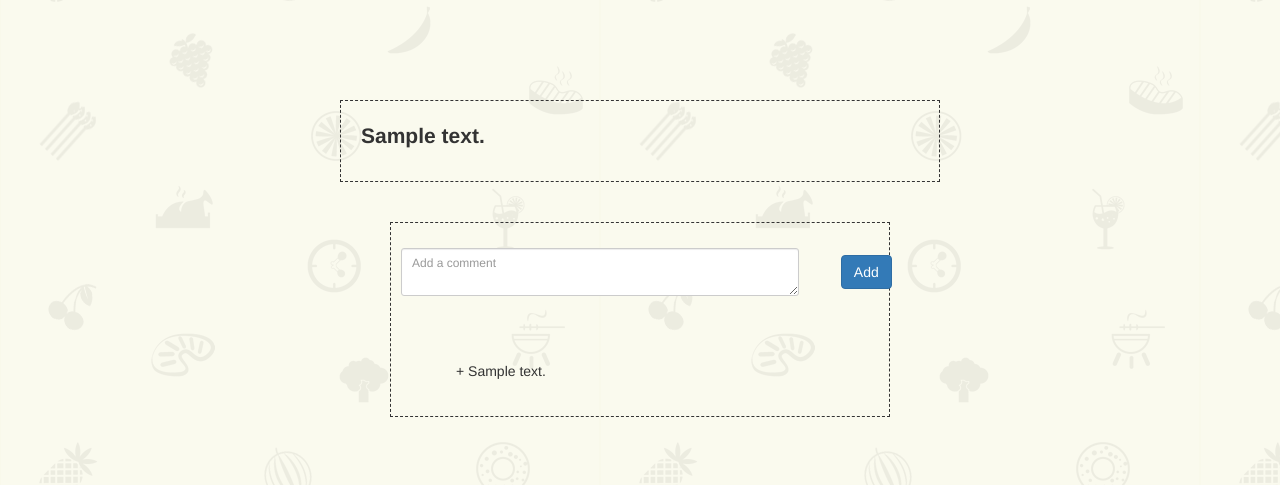
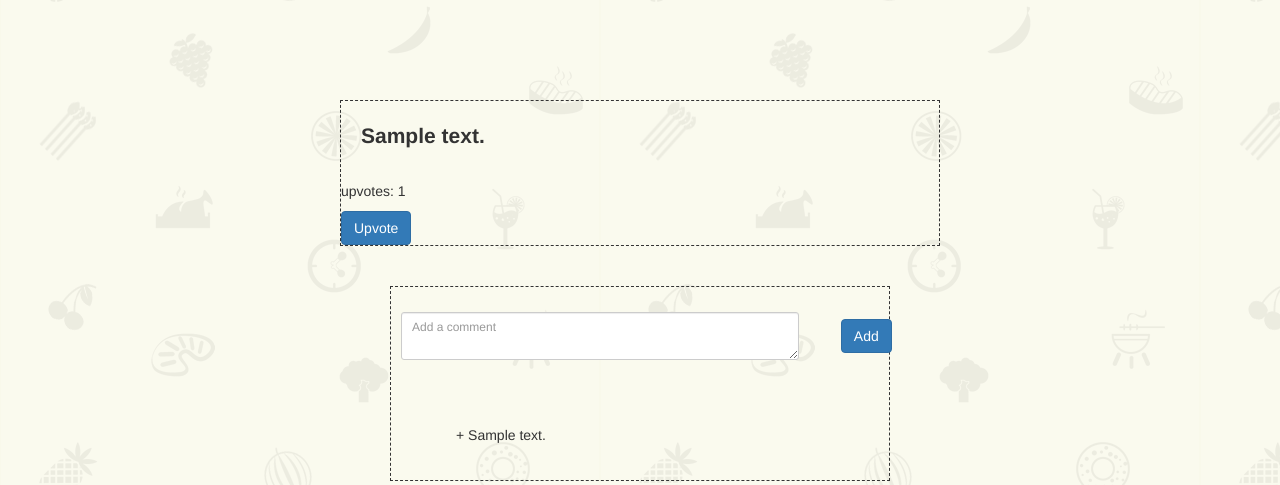
Before and after one commit to sauravtom/lonelyIsland, a Flask app: page /view/1 in a window 1280 px wide. Shown: the part 82-567 px from the top of the page. Run offline with Flask 2, Linux system fonts and the light colour scheme; a user stored in the database is signed in; tables that the repository leaves empty hold one stand-in row (values such as "Sample post"); some libraries are stand-ins or nearby versions.

Commit message:
added upvote in posts

```diff
--- a/main.py
+++ b/main.py
@@ -2,7 +2,7 @@
 
 import flask, flask.views
 from settings import app, login_manager
-from flask import render_template, request, url_for, abort, g
+from flask import render_template, request, url_for, abort, g, flash
 import json
 import os
 from dbHelper import DB
@@ -109,10 +109,14 @@ def upvote_post():
     user_id = request.form.get('user_id')
     try:
         get_post = Post.query.filter_by(id=post_id).first()
-        upvoted_by = [get_post.upvoted_by] if get_post.upvoted_by else []
+        upvoted_by = get_post.upvoted_by if get_post.upvoted_by else {}
+        upvoted_by = json.loads(upvoted_by)
         if not user_id in upvoted_by:
             get_post.upvotes = get_post.upvotes + 1
-            get_posts = upvoted_by.append(user_id)
+            upvoted_by.append(str(user_id))
+            print upvoted_by
+            get_post.upvoted_by = json.dumps(upvoted_by)
+            print get_post.upvoted_by
             db.session.add(get_post)
             db.session.commit()
             return ""
--- a/static/js/upvote.js
+++ b/static/js/upvote.js
@@ -8,13 +8,15 @@ upvote_button.addEventListener(
         $.ajax({
             url: '/upvote_post',
             type:'POST',
-            data:
-            {
+            data: {
                 user_id: user_id,
                 post_id: post_id,
             },
-            success: function(msg)
-            {
+            beforeSend: function () {
+                document.getElementById("target").innerText = "Please wait...";
+            },
+            success: function(msg) {
+                document.getElementById("target").innerText = '';
                 var upvote_count = document.getElementById("upvote_count");
                 upvote_count.textContent = "upvotes: " + (parseInt(upvote_count.textContent.slice(-2)) + 1);
                 alert('upvoted');
--- a/templates/post.html
+++ b/templates/post.html
@@ -11,7 +11,12 @@
 
   <div class="post_page border">
     <p class="title">{{post.content}}</p>
-  </div>
+    <p id="upvote_count" class="upvotes">upvotes: {{post.upvotes}}</p>
+    <input type="hidden" id='user_id' name='user_id' class="form-control" value="{{ g.user.get_id() }}" >
+    <input type="hidden" id='post_id' name='post_id' class="form-control" value="{{ post.id }}" >
+    <button id="upvote" type="submit" class="btn btn-primary">Upvote</button>
+    <div id="target"></div>
+    </div>
   <br><br>
   <div class="comment border">
       <form class="form-horizontal comment_form" enctype="multipart/form-data" action='/add_comment' method='GET'>
@@ -44,6 +49,6 @@
       </ul>
   </div>
 
-
+<script type="text/javascript" src="/static/js/upvote.js"></script>
 
 {% endblock %}
```
